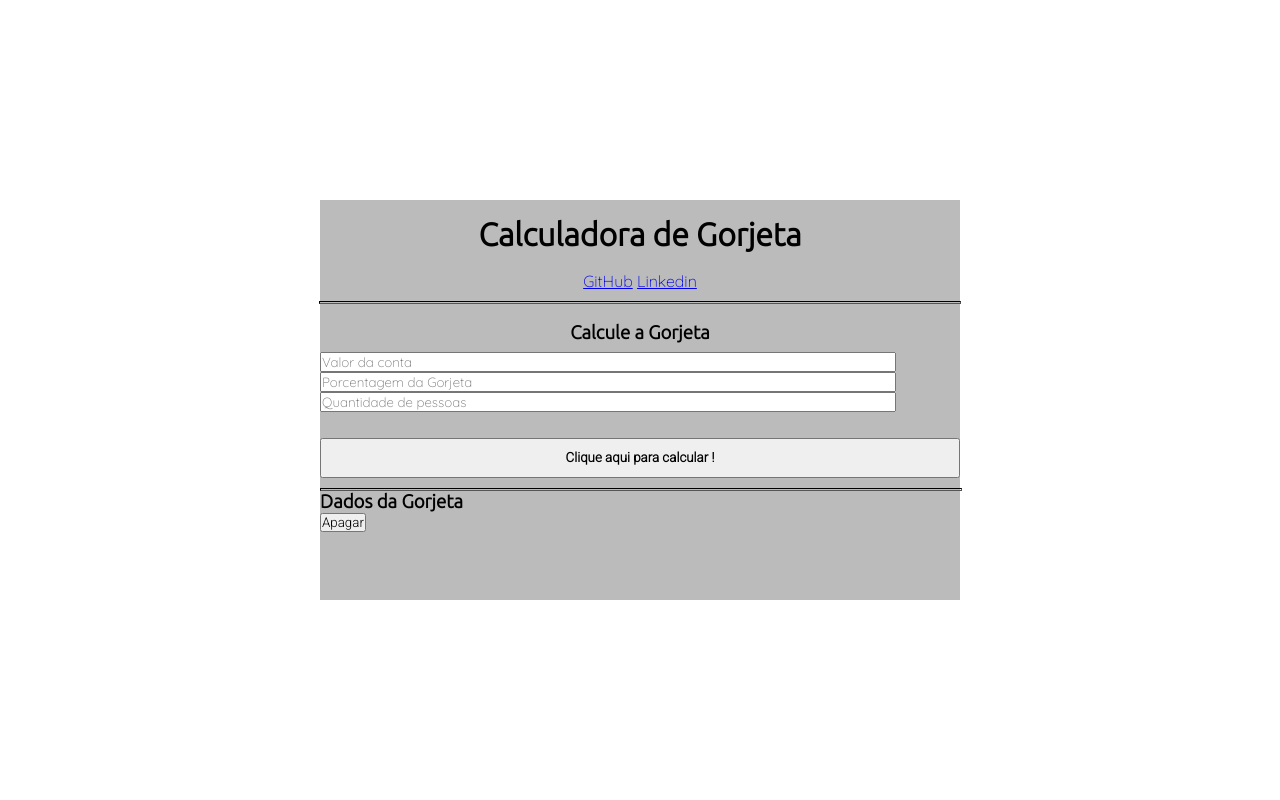
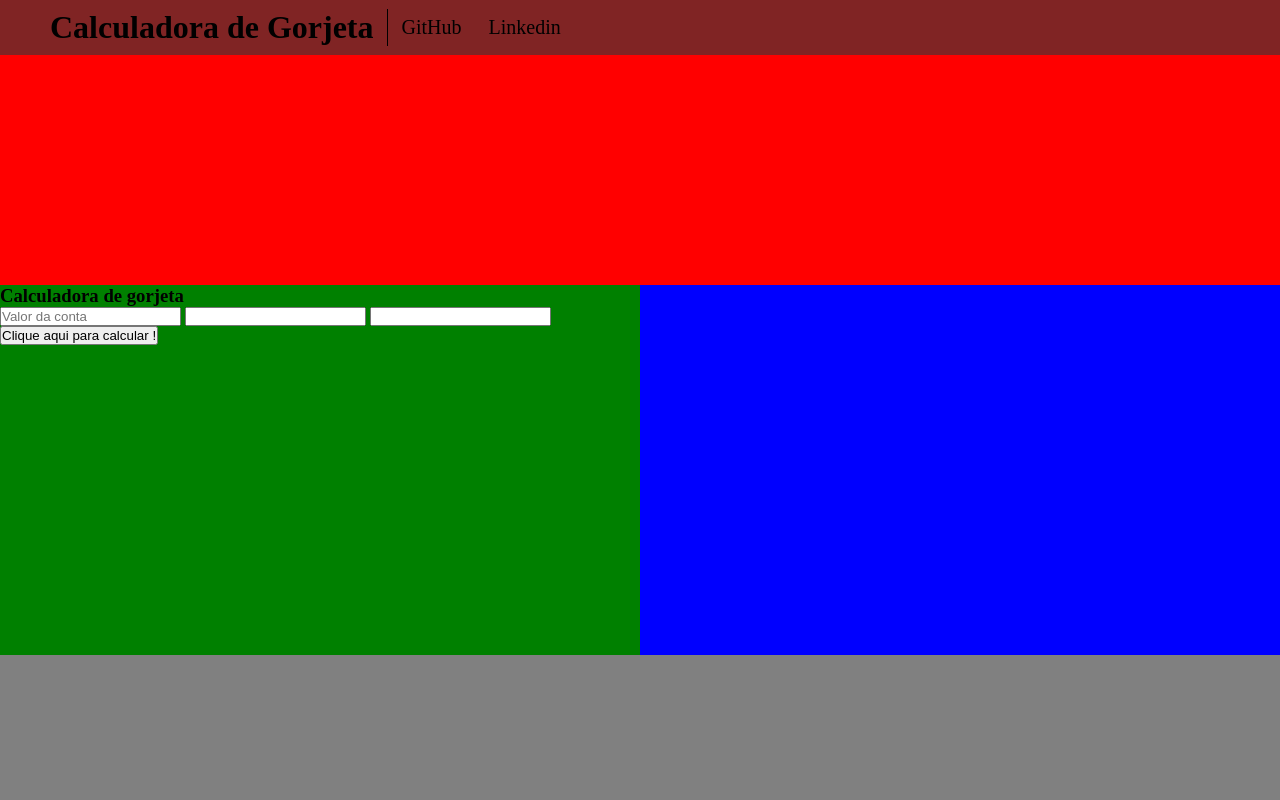
Before and after one commit to SRenatoL/Calculadora-de-Gorjeta-, a plain HTML site: page index/index.html in a window 1280 px wide. Drawn offline with Linux system fonts and the light colour scheme.

Commit message:
Inicio do novo CSS

```diff
--- a/index/index.html
+++ b/index/index.html
@@ -11,40 +11,33 @@
 </head>
 
 <body>
-    <div id="content">
-        <header class="head">
-            <h1 id="title">Calculadora de Gorjeta</h1>
+    <header class="head">
+        <h1 id="title">Calculadora de Gorjeta</h1>
+        <nav class="navlinks">
+            <a href="https://github.com/SRenatoL" id="links" target="_blank">GitHub</a>
+            <a href="https://www.linkedin.com/in/renato-silva-80a860214" id="links" target="_blank">Linkedin</a>
+        </nav>
+
+    </header>
+    <main class="midcontent">
+
+    </main>
+    <section class="content01">
+        <h3>Calculadora de gorjeta</h3>
+        <form action="">
+            <input type="number" name="" id="" placeholder="Valor da conta" autocomplete="off">
+            <input type="number" name="" id="">
+            <input type="number" name="" id="">
             <br>
-            <nav id="links">
-                <a href="https://github.com/SRenatoL" target="_blank">GitHub</a>
-                <a href="https://www.linkedin.com/in/renato-silva-80a860214" target="_blank">Linkedin</a>
-            </nav>
-        <hr id="line">
-        </header>
+            <input type="button" value="Clique aqui para calcular !">
+        </form>
+    </section>
+    <section class="content02">
 
+    </section>
+    <footer class="foot">
 
-        <main id="maincontent">
-            <h3 id="subtitle">Calcule a Gorjeta</h3>
-            <form id="forms" aria-required="true">
-                <input type="number" class="form" id="account" min="1" placeholder="Valor da conta" autocomplete="off">
-                <input type="number" class="form" id="perc" min="1" placeholder="Porcentagem da Gorjeta" autocomplete="off">
-                <input type="number" class="form" id="people" min="1" placeholder="Quantidade de pessoas" autocomplete="off">
-                <br>
-
-            </form>
-          <input class="formbutton" type="button" value="Clique aqui para calcular !" onclick="runtime()">
-        </main>
-
-            <footer class="foot">
-            <hr id="line">
-                <h3 id="foottitle">Dados da Gorjeta</h3>
-                <div id="tipdata">
-
-                </div>
-                <input class="footbutton" type="button" value="Apagar" onclick="resetdata()">
-            </footer>
-    </div>
-
+    </footer>
 </body>
 <script src="index.js"></script>
 </html>
--- a/index/style.css
+++ b/index/style.css
@@ -4,103 +4,57 @@
     margin: 0;
     padding: 0;
 }
-body, html{
+body{
+
+    height: 100vh;
+    display: grid;
+    grid-template-rows: 55px 230px 370px 47px;
+    grid-template-columns: repeat(4, 1fr);
+}
+header.head{
+    background-color: #802424;
+    grid-column: 1/5;
+    grid-row: 1/2;
     display: flex;
-    justify-content: center;
     align-items: center;
-    height: 100%;
-    width: 100%;
+    padding: 0px 50px;
+    /* gap: 30px; */
 }
-div#content{
-    display: grid;
-    grid-template-rows: repeat(3, 1fr);
-    background-color: #80808088;
-    width: 50%;
-    height: 50%;
-    gap: 10px;
-
+header.head h1#title{
+    padding-right: 13.5px;
+    border-right: 1px black solid;
+    cursor: default;
 }
-
-header.head{
+header.head nav.navlinks{
     display: flex;
-    grid-column: 1/4;
-    flex-direction: column;
-    align-items: center;
 }
-
-header.head h1#title{
-margin-top: 2.5%;
-font-family: 'Ubuntu', sans-serif;
-
+header.head nav.navlinks a{
+    color: black;
+    text-decoration: none;
+    font-size: 20px;
+    padding: 15px 13.5px;
 }
-header.head nav#links{
-
-    font-family: 'Quicksand', sans-serif;
-    margin-bottom: 10px;
+nav.navlinks a#links:hover{
+    color: #ffffff;
+    background: #0000003a;
 }
-hr#line{
-    width: 100%;
-    height: 1%;
-    border-color: black;
+main.midcontent{
+    background-color: #ff0000;
+    grid-column: 1/5;
+    grid-row: 2/3;
 }
-
-main#maincontent{
-    display: grid;
-    grid-column: 1/4;
-    gap: 5%;
-    grid-template-rows: 0.5fr 1.5fr 1fr;
-    grid-template-columns: 1fr;
-    justify-content: center;
+section.content01{
+    background-color: #008000;
+    grid-column: 1/3;
+    grid-row: 3/4;
 }
-form#forms{
-    display: flex;
-    flex-direction: column;
-    align-content: center;
-    height: 100%;
-}
-h3#subtitle{
-    height: 50%;
-    justify-self: center;
-    grid-column: 1/4;
-    font-family: 'Ubuntu', sans-serif;
-}
-
-input.form {
-    grid-column: 1/4;
-    font-family: Quicksand, sans-serif;
-
-
-}
-input.formbutton{
-    grid-column: 1/4;
-    font-family: 'Roboto', sans-serif;
-    font-weight: 900;
-}
-
-input.formbutton:hover{
-    background-color: #aaaaaa;
+section.content02{
+    background-color: #0000ff;
+    grid-column: 3/5;
+    grid-row: 3/4;
 }
 footer.foot{
-    grid-column: 1/4;
+    background-color: gray;
+    grid-row: 4/6;
+    grid-column: 1/5;
 }
-
-h3#foottitle{
-
-    font-family: 'Ubuntu', sans-serif;
-}
-
-
-input.footbutton{
-
-    font-family: 'Roboto', sans-serif;
-
-}
-
-input.footbutton:hover{
-    background-color: #aaaaaa;
-}
-
-p#Infos{
-    font-family: 'Inter', sans-serif;
-    font-weight: 500;
-}
```
